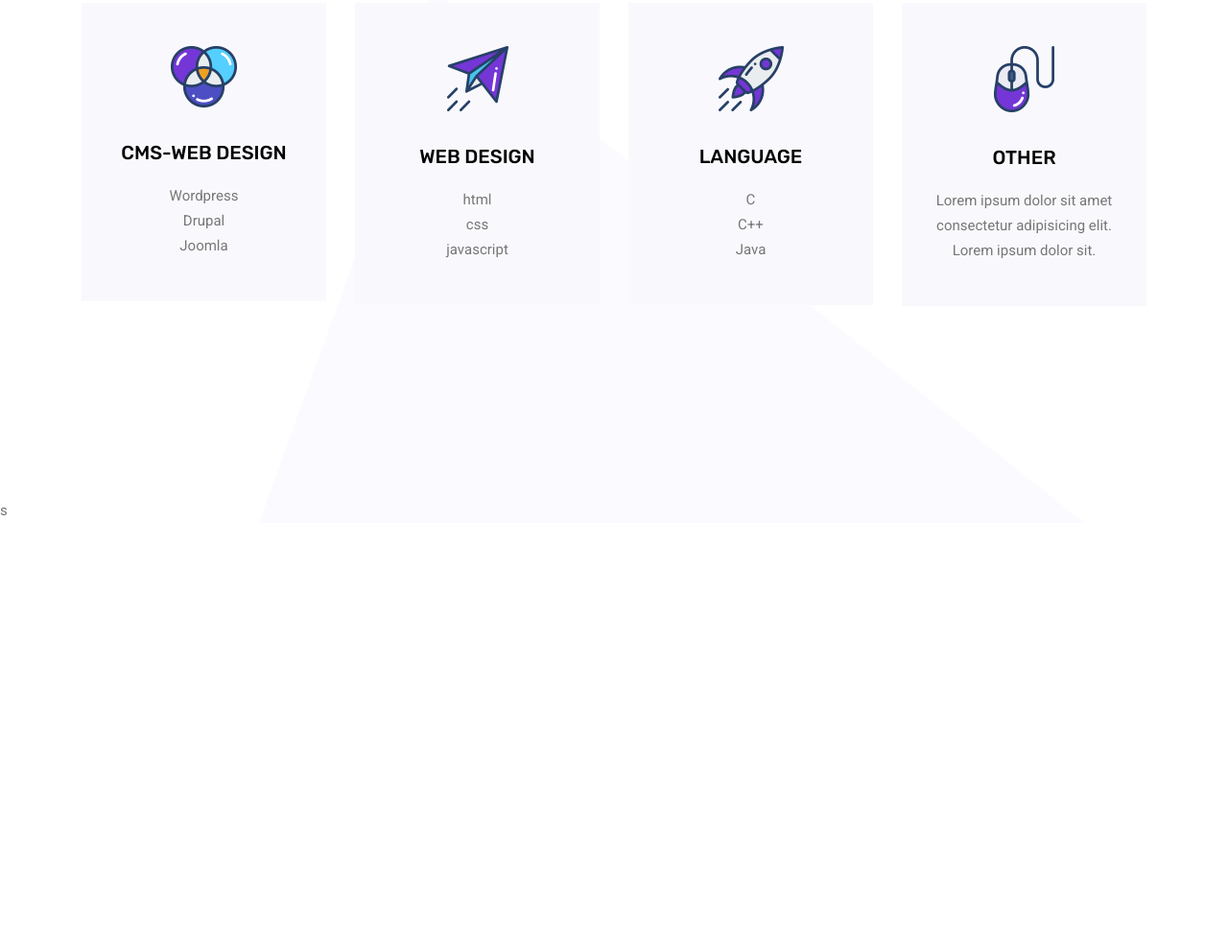
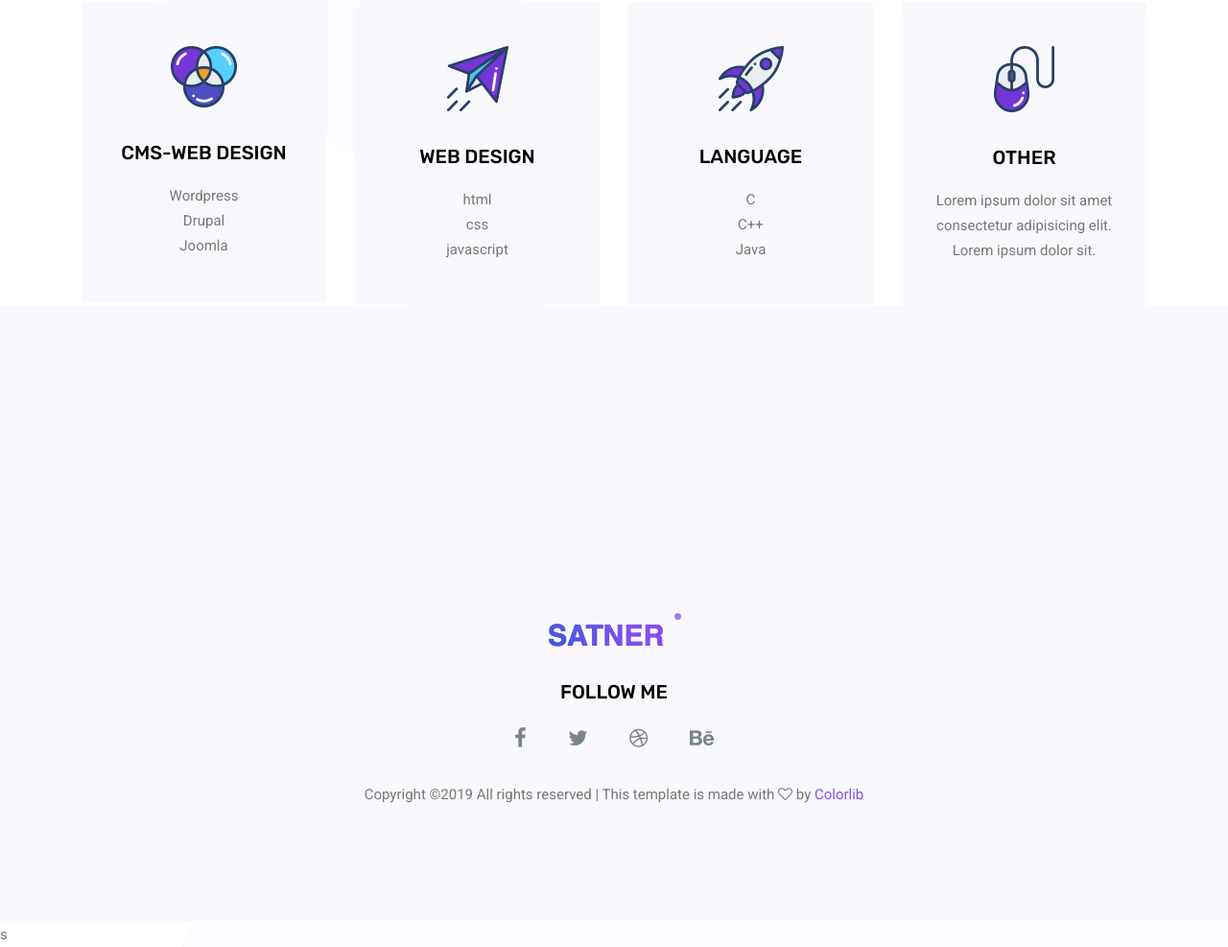
Before and after one commit to tomta555/cpe207-web2, a plain HTML site: page index.html in a window 1280 px wide. Shown: the part 1643-2630 px from the top of the page at 96% size. Before the commit the page ends 2188 px from the top, so only its background shows below. Drawn offline with nearby package versions, Linux system fonts and the light colour scheme; a script that the page names is missing.

Commit message:
add Credit

```diff
--- a/index.html
+++ b/index.html
@@ -152,6 +152,35 @@
       </div>
     </div>
   </section>
+
+  <footer class="footer_area">
+		<div class="container">
+			<div class="row justify-content-center">
+				<div class="col-lg-12">
+					<div class="footer_top flex-column">
+						<div class="footer_logo">
+							<a href="#">
+								<img src="img/logo.png" alt="">
+							</a>
+							<h4>Follow Me</h4>
+						</div>
+						<div class="footer_social">
+							<a href="#"><i class="fa fa-facebook"></i></a>
+							<a href="#"><i class="fa fa-twitter"></i></a>
+							<a href="#"><i class="fa fa-dribbble"></i></a>
+							<a href="#"><i class="fa fa-behance"></i></a>
+						</div>
+					</div>
+				</div>
+			</div>
+			<div class="row footer_bottom justify-content-center">
+				<p class="col-lg-8 col-sm-12 footer-text">
+					<!-- Link back to Colorlib can't be removed. Template is licensed under CC BY 3.0. -->
+Copyright &copy;<script>document.write(new Date().getFullYear());</script> All rights reserved | This template is made with <i class="fa fa-heart-o" aria-hidden="true"></i> by <a href="https://colorlib.com" target="_blank">Colorlib</a>
+<!-- Link back to Colorlib can't be removed. Template is licensed under CC BY 3.0. --></p>
+			</div>
+		</div>
+	</footer>
   <!--================ End Features Area =================-->
   <div id="loader-wrapper">
 
```
